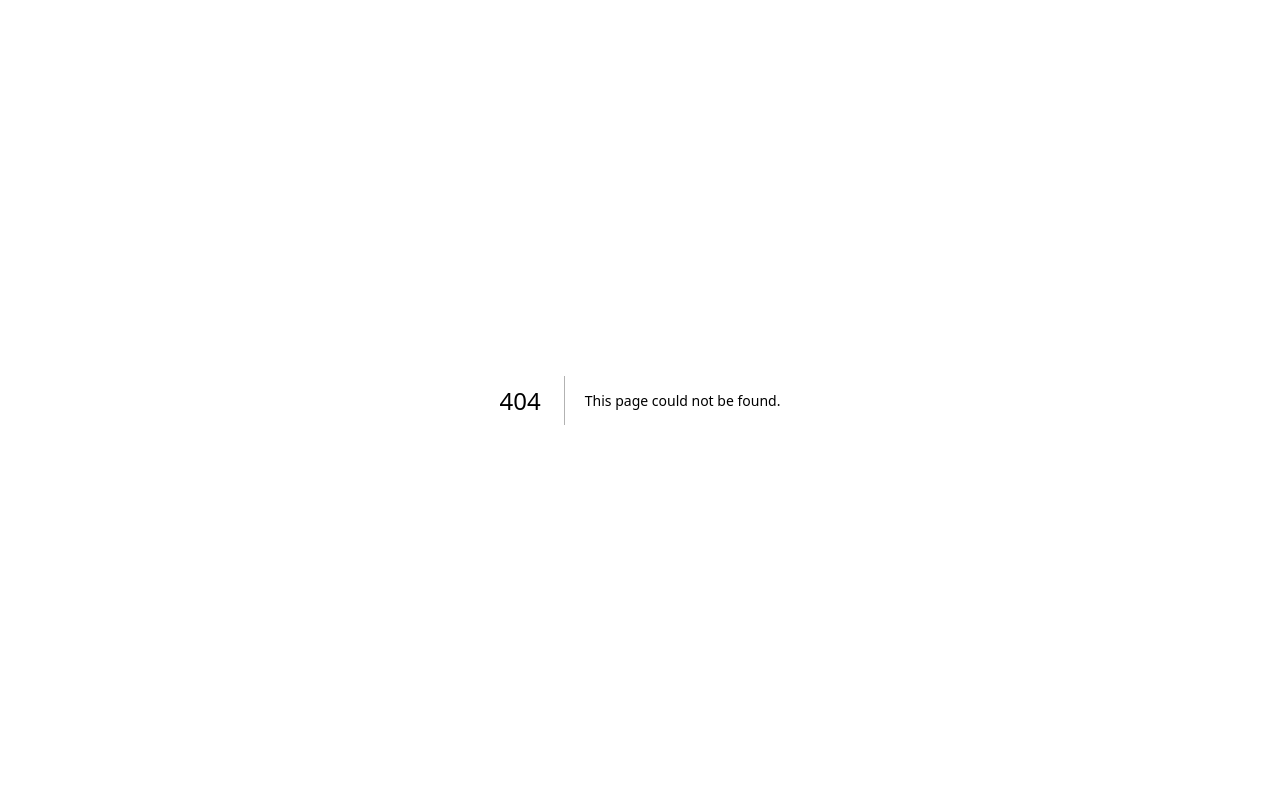
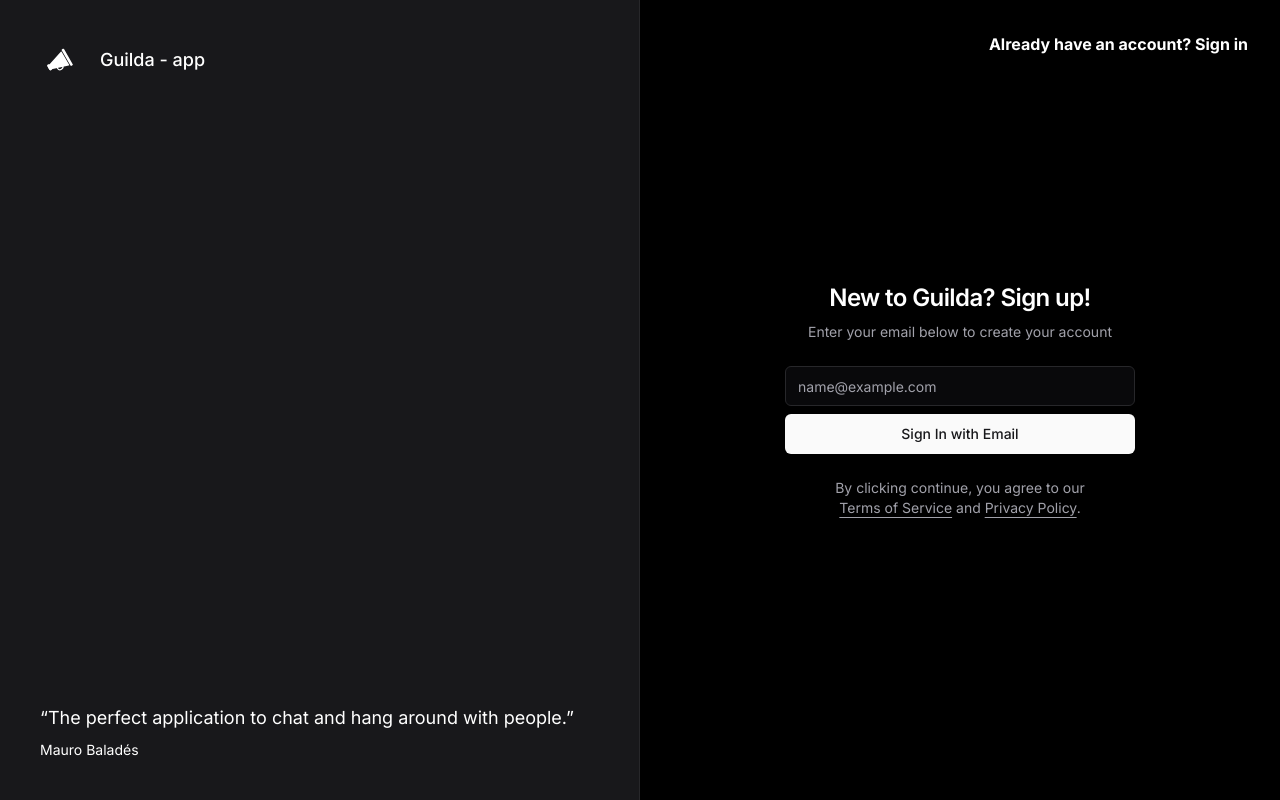
Before and after one commit to guilda-app/app, a Next.js app: page /sign-up in a window 1280 px wide. Before the commit this address had no page. Built offline with nearby package versions, Linux system fonts and the light colour scheme.

Commit message:
Added sign-in page too

```diff
--- a/src/app/(auth)/register/page.tsx
+++ b/src/app/(auth)/(routes)/sign-in/page.tsx
@@ -16,12 +16,12 @@ export default function AuthenticationPage() {
     <>
         <div className="container relative hidden h-full flex-col items-center justify-center md:grid lg:max-w-none lg:grid-cols-2 lg:px-0">
         <Link
-            href="/login"
+            href="/sign-up"
             className={cn(
               "absolute font-bold right-4 top-4 md:right-8 md:top-8"
             )}
         >
-            Login
+            Create account
         </Link>
         <div className="relative hidden h-full flex-col bg-muted p-10 text-white dark:border-r lg:flex">
           <div className="absolute inset-0 bg-zinc-900" />
@@ -42,30 +42,13 @@ export default function AuthenticationPage() {
             <div className="mx-auto flex w-full flex-col justify-center space-y-6 sm:w-[350px]">
             <div className="flex flex-col space-y-2 text-center">
                 <h1 className="text-2xl font-semibold tracking-tight">
-                Create an account
+                Nice to see you again!
                 </h1>
                 <p className="text-sm text-muted-foreground">
-                Enter your email below to create your account
+                Enter your email below to sign into your account
                 </p>
             </div>
             <UserAuthForm />
-            <p className="px-8 text-center text-sm text-muted-foreground">
-                By clicking continue, you agree to our{" "}
-                <Link
-                href="/terms"
-                className="underline underline-offset-4 hover:text-primary"
-                >
-                Terms of Service
-                </Link>{" "}
-                and{" "}
-                <Link
-                href="/privacy"
-                className="underline underline-offset-4 hover:text-primary"
-                >
-                Privacy Policy
-                </Link>
-                .
-            </p>
             </div>
         </div>
         </div>
--- /dev/null
+++ b/src/app/(auth)/(routes)/sign-up/page.tsx
@@ -0,0 +1,74 @@
+import { Metadata } from "next"
+import Image from "next/image"
+import Link from "next/link"
+
+import { cn } from "@/lib/utils"
+import { UserAuthForm } from "@/components/auth-form"
+import { Icons } from "@/components/icons"
+
+export const metadata: Metadata = {
+  title: "Authentication",
+  description: "Authentication forms built using the components.",
+}
+
+export default function AuthenticationPage() {
+    return (
+    <>
+        <div className="container relative hidden h-full flex-col items-center justify-center md:grid lg:max-w-none lg:grid-cols-2 lg:px-0">
+        <Link
+            href="/sign-in"
+            className={cn(
+              "absolute font-bold right-4 top-4 md:right-8 md:top-8"
+            )}
+        >
+            Already have an account? Sign in
+        </Link>
+        <div className="relative hidden h-full flex-col bg-muted p-10 text-white dark:border-r lg:flex">
+          <div className="absolute inset-0 bg-zinc-900" />
+          <Link href="/" className="relative w-fit z-20 flex items-center text-lg font-medium">
+            <Icons.logo className="h-10 w-10 mr-5" />
+            Guilda - app
+          </Link>
+          <div className="relative z-20 mt-auto">
+            <blockquote className="space-y-2">
+                <p className="text-lg">
+                &ldquo;The perfect application to chat and hang around with people.&rdquo;
+                </p>
+                <footer className="text-sm">Mauro Baladés</footer>
+            </blockquote>
+          </div>
+        </div>
+        <div className="lg:p-8">
+            <div className="mx-auto flex w-full flex-col justify-center space-y-6 sm:w-[350px]">
+            <div className="flex flex-col space-y-2 text-center">
+                <h1 className="text-2xl font-semibold tracking-tight">
+                New to Guilda? Sign up!
+                </h1>
+                <p className="text-sm text-muted-foreground">
+                Enter your email below to create your account
+                </p>
+            </div>
+            <UserAuthForm />
+            <p className="px-8 text-center text-sm text-muted-foreground">
+                By clicking continue, you agree to our{" "}
+                <Link
+                href="/terms"
+                className="underline underline-offset-4 hover:text-primary"
+                >
+                Terms of Service
+                </Link>{" "}
+                and{" "}
+                <Link
+                href="/privacy"
+                className="underline underline-offset-4 hover:text-primary"
+                >
+                Privacy Policy
+                </Link>
+                .
+            </p>
+            </div>
+        </div>
+        </div>
+    </>
+    )
+}
```
Also changed, not shown: package.json (line endings or trailing spaces), 2 other files (tests, documents, lock files or other folders).
